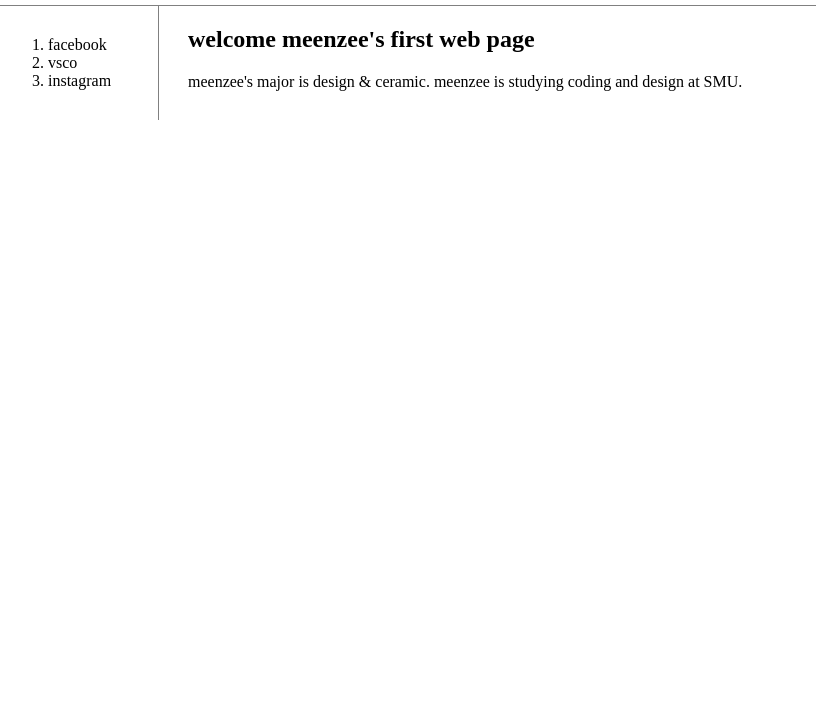
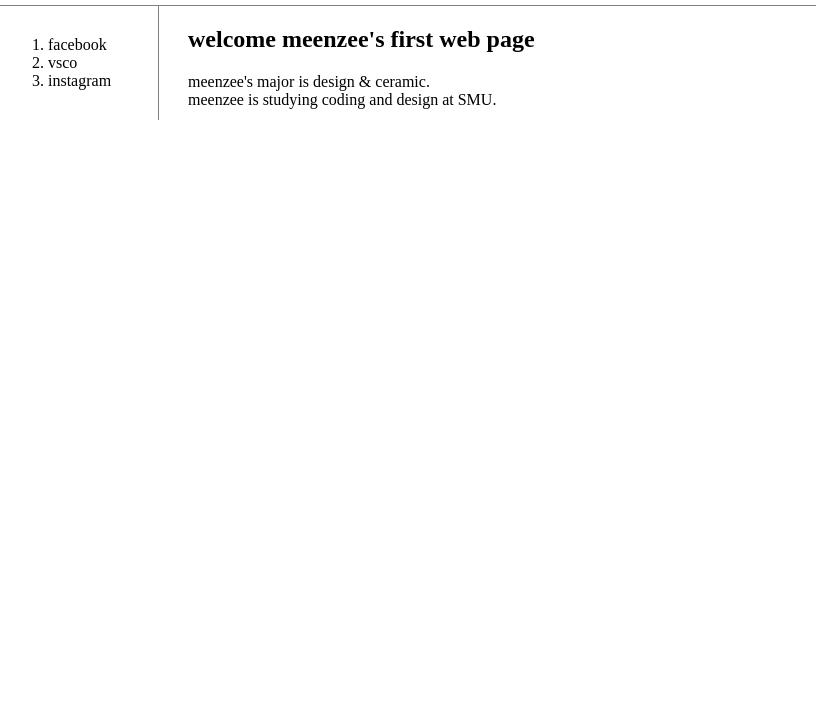
Before and after one commit to meeeeeeng/web1, a plain HTML site: page index.html in a window 1280 px wide. Shown: the part 87-800 px from the top of the page, without its empty margins (2-818 px from the left). Drawn offline with Linux system fonts and the light colour scheme; a script that the page names is missing.

Commit message:
Update index.html

```diff
--- a/index.html
+++ b/index.html
@@ -17,7 +17,7 @@
     <div id="link">
     <h2> welcome meenzee's first web page</h2>
     <div>
-      meenzee's major is design & ceramic.
+      meenzee's major is design & ceramic.<br>
       meenzee is studying coding and design at SMU.
     </div>
 
```
